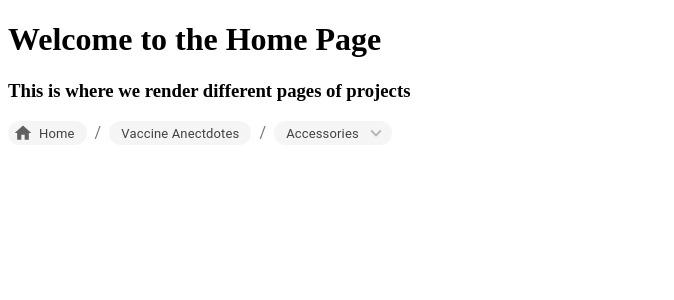
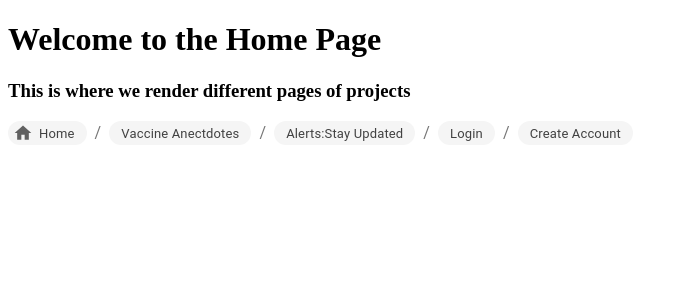
Before and after one commit to singhperryo1/willitend.com, a React (Create React App) app: page / in a window 1280 px wide. Shown: the top 300 px of the page, without its empty margins (0-674 px from the left). Built offline with nearby package versions, Linux system fonts and the light colour scheme.

Commit message:
added  more icons to the navbar

```diff
--- a/src/components/navbar.js
+++ b/src/components/navbar.js
@@ -37,11 +37,13 @@ export default function Navbar() {
         onClick={handleClick}
       />
       <StyledBreadcrumb component="a" href="#" label="Vaccine Anectdotes" onClick={handleClick} />
+      <StyledBreadcrumb component="a" href="#" label="Alerts:Stay Updated" onClick={handleClick} />
+      <StyledBreadcrumb component="a" href="#" label="Login" onClick={handleClick} />
       <StyledBreadcrumb
-        label="Accessories"
+        label="Create Account"
         deleteIcon={<ExpandMoreIcon />}
         onClick={handleClick}
-        onDelete={handleClick}
+        //onDelete={handleClick}
       />
     </Breadcrumbs>
   );
```
